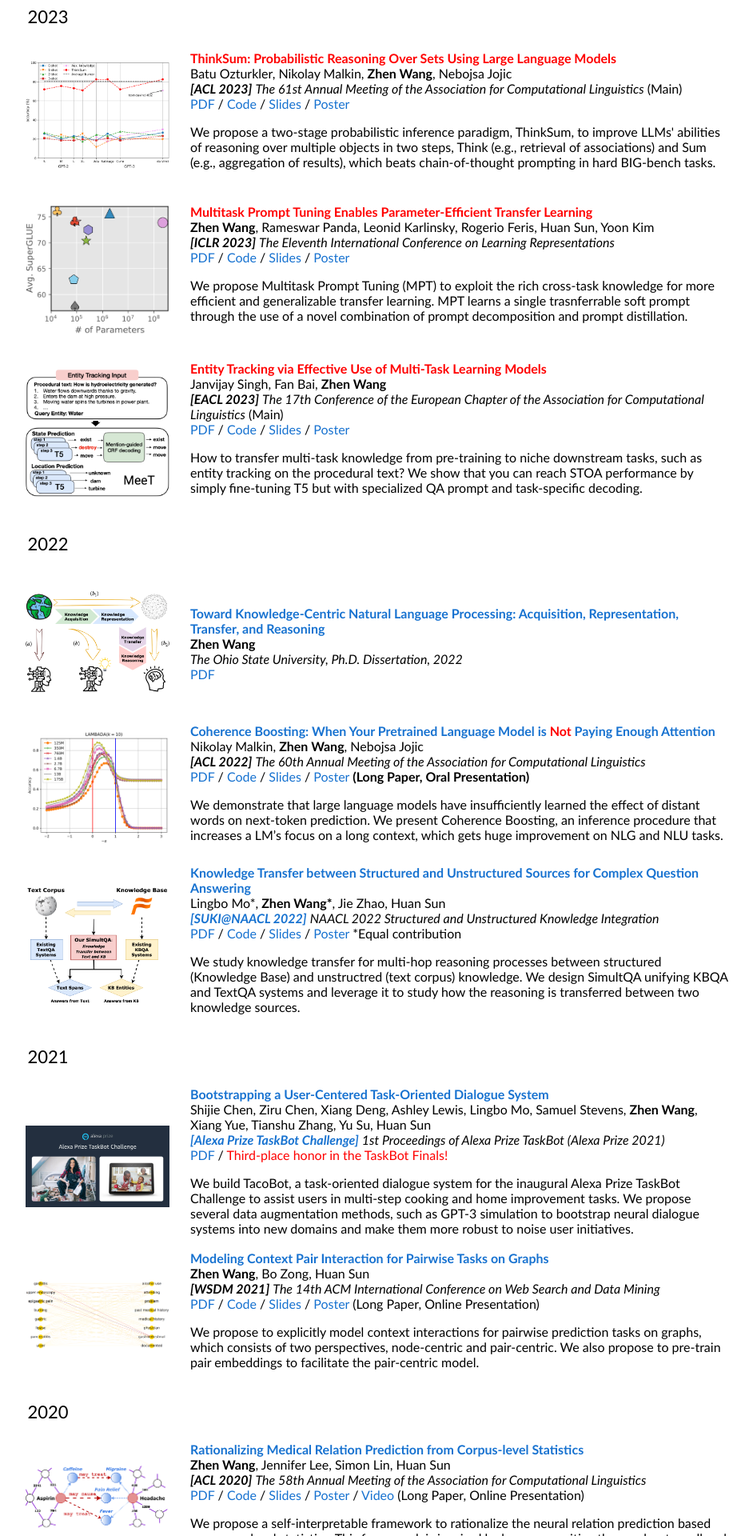
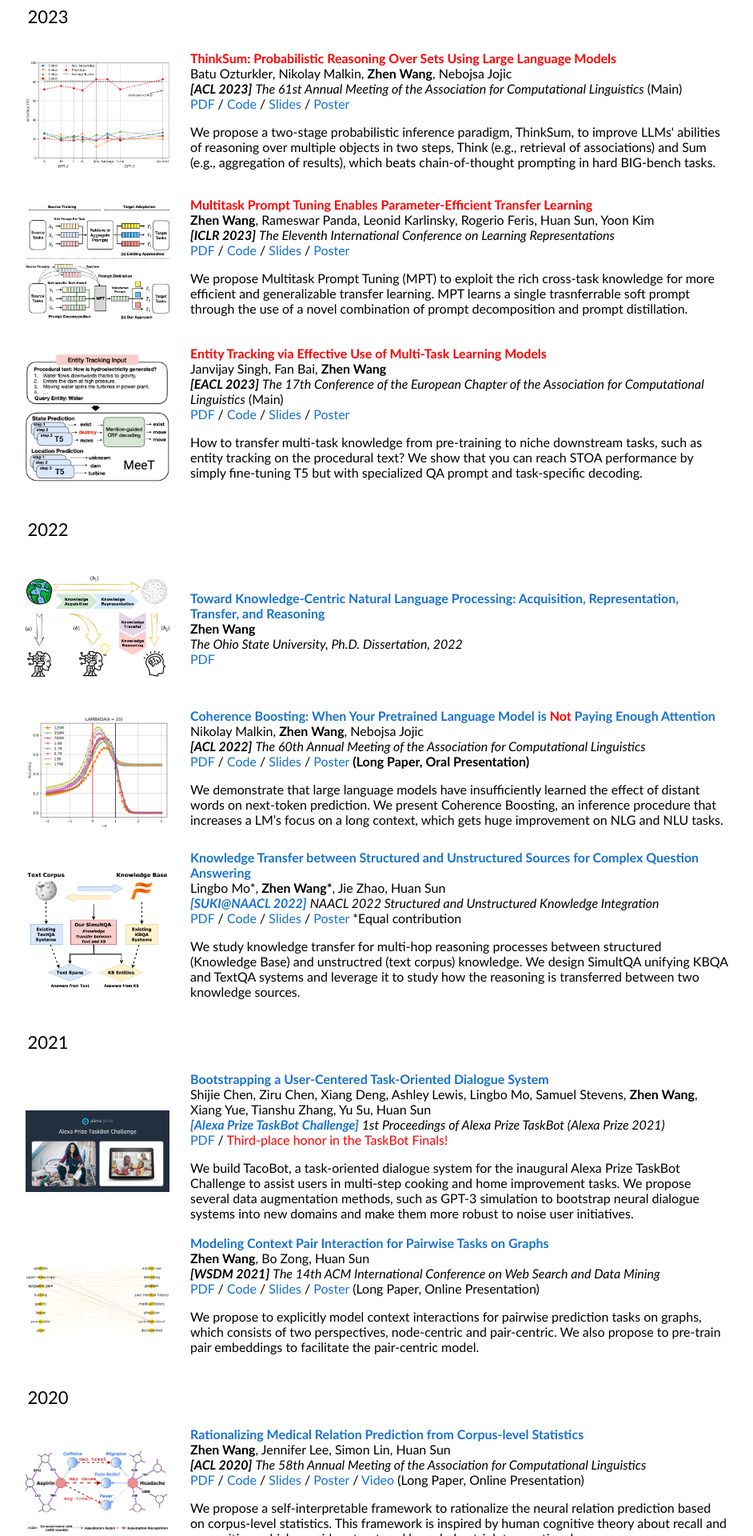
Before and after one commit to zhenwang9102/zhenwang9102.github.io, a Jekyll site: the page built from _posts/2019-06-02-venue.markdown, in a window 1280 px wide. Shown: the part 1596-3516 px from the top of the page at 80% size, without its empty margins (178-1120 px from the left). Built offline with Jekyll 4.4.1, drawn with Linux system fonts in a browser that asks for light colours.

Commit message:
Update default.html

```diff
--- a/_layouts/default.html
+++ b/_layouts/default.html
@@ -329,7 +329,7 @@
         <table style="width:100%;border:0px;border-spacing:0px;border-collapse:separate;margin-right:auto;margin-left:auto;">
           <tr>
             <td style="padding:20px;width:25%;vertical-align:middle;">
-              <img src="/images/mpt_iclr_2023.png" alt="mpt_iclr2023" width="180" height="auto" style="border-style: none">
+              <img src="/images/mpt_overview.png" alt="mpt_iclr2023" width="180" height="auto" style="border-style: none">
             </td>
             <td style="width:75%;vertical-align:middle;">
               <h3><a href="https://arxiv.org/abs/2303.02861" style="color:red;">Multitask Prompt Tuning Enables Parameter-Efficient Transfer Learning</a></h3>
```
